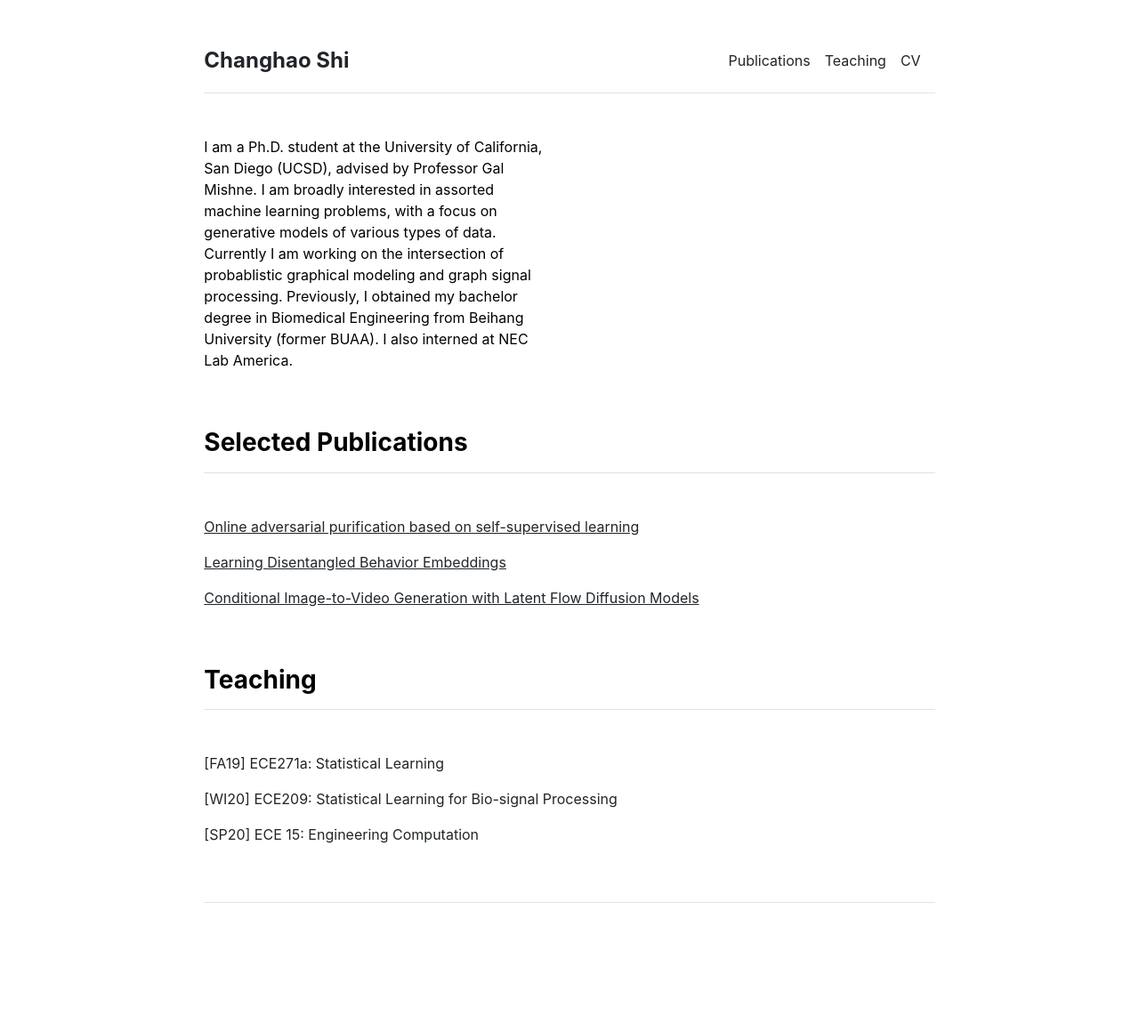
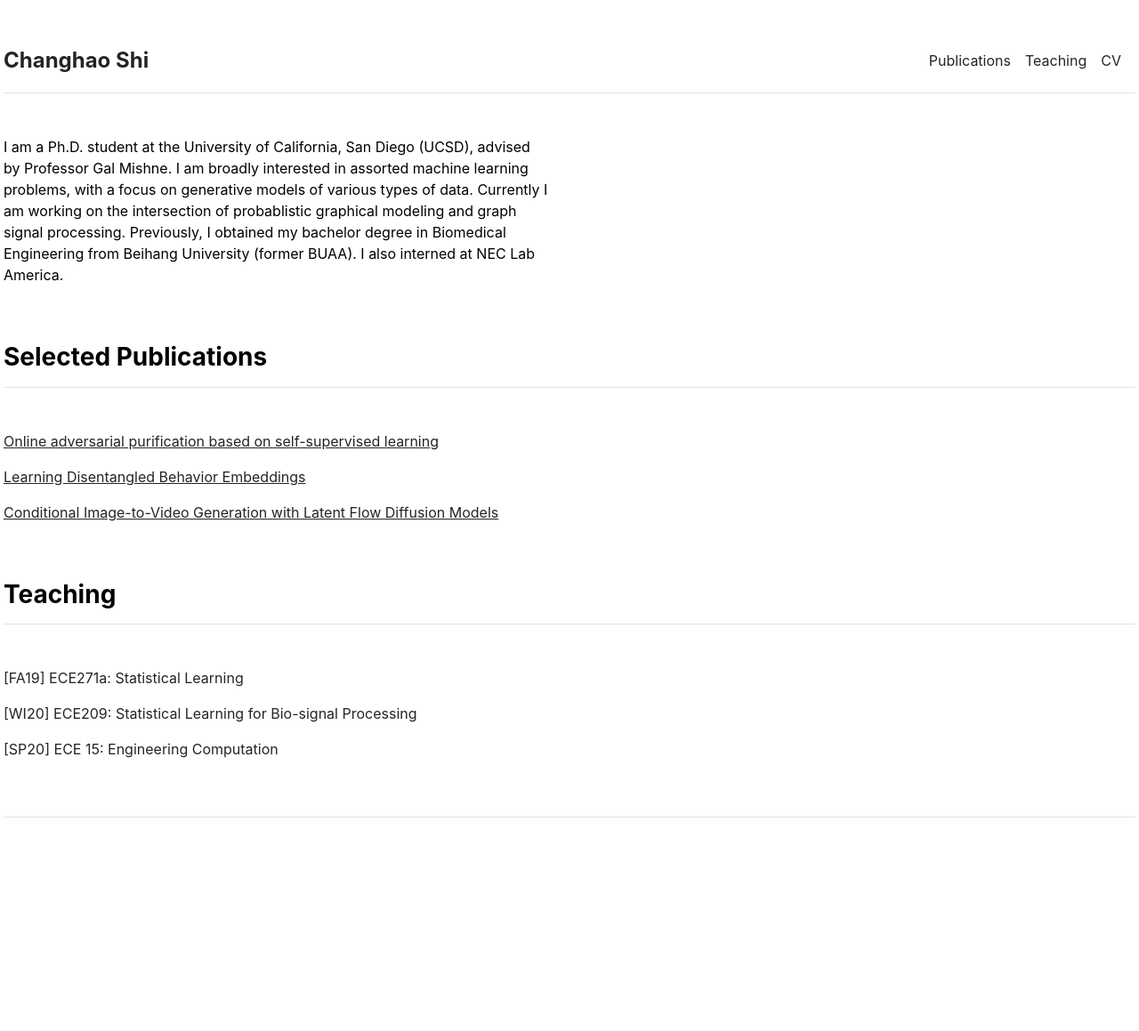
Before and after one commit to ChanghaoShih/ChanghaoShih.github.io, a Jekyll site: the page built from index.md, in a window 1280 px wide. Shown: the whole page at 89% size. Built offline with Jekyll 4.4.1, drawn with Linux system fonts in a browser that asks for light colours; after the commit the page ends 1063 px from its top, so only the background shows below that.

Commit message:
change default layouts

```diff
--- a/_layouts/default.html
+++ b/_layouts/default.html
@@ -2,7 +2,7 @@
 <html lang="{{ site.lang | default: "en-US" }}">
   {% include head.html %}
   <body>
-    <div class="col-lg-8 mx-auto p-3 py-md-5">
+    <div class="col-lg-12 mx-auto p-1 py-md-5">
       {% include header.html %}
       {{ content }}
       {% include footer.html %}
```
